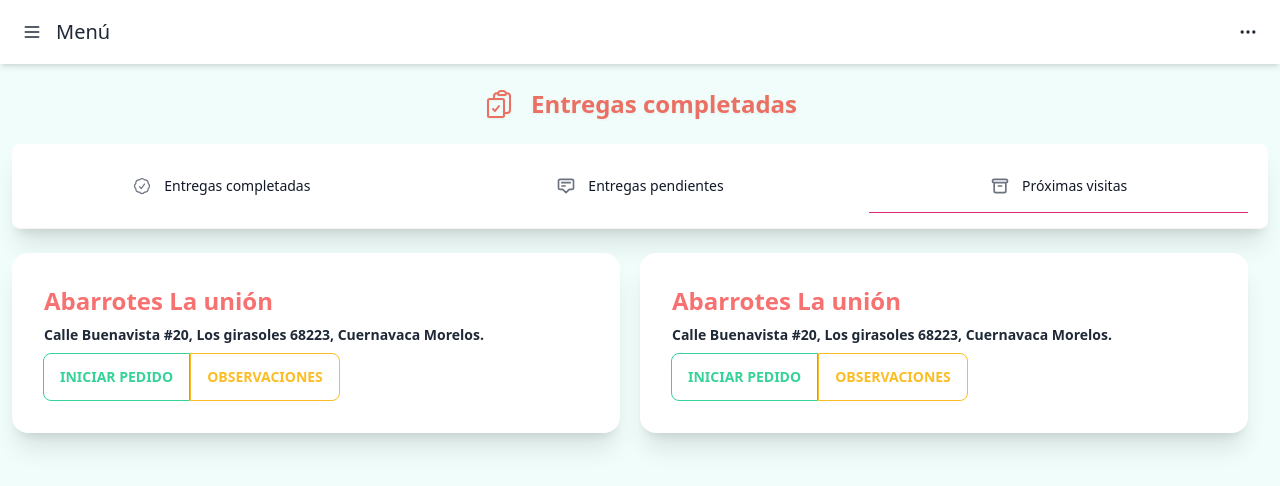
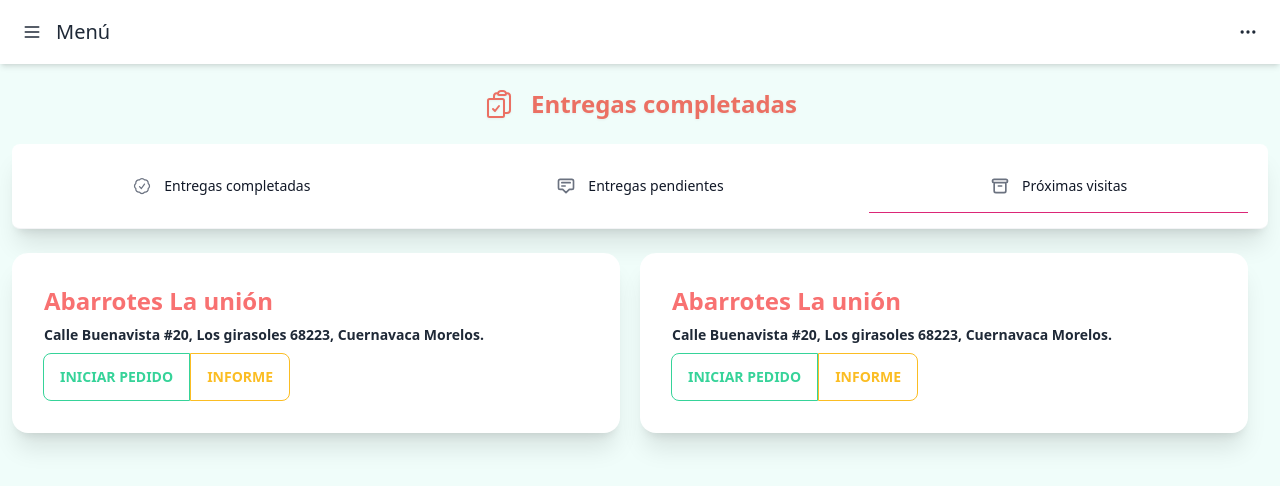
Before and after one commit to NunnaTech/Tzoalli, a website: page next-visits.html in a window 1280 px wide. Drawn offline with nearby package versions, Linux system fonts and the light colour scheme.

Commit message:
fix another typo

```diff
--- a/next-visits.html
+++ b/next-visits.html
@@ -8,7 +8,7 @@
   <link href="https://fonts.googleapis.com/css2?family=Inter:wght@400;500;600;700;800&display=swap" rel="stylesheet" />
   <link href="https://fonts.googleapis.com/icon?family=Material+Icons" rel="stylesheet">
   <link href="https://cdn.jsdelivr.net/npm/daisyui@2.31.0/dist/full.css" rel="stylesheet" type="text/css" />
-  <link href="./dist/output.css" rel="stylesheet">
+  <script src="https://cdn.tailwindcss.com"></script>
   <title>Visits | Pending</title>
 </head>
 
@@ -113,7 +113,7 @@
 
                     <div class="btn-group">
                       <a href="./order.html" class="btn btn-outline btn-success modal-button">Iniciar pedido</a>
-                      <a href="./observations.html" for="my-modal-6" class="btn btn-outline btn-warning modal-button">Observaciones</a>
+                      <a href="./observations.html" for="my-modal-6" class="btn btn-outline btn-warning modal-button">Informe</a>
                     </div>
 
                   </div>
@@ -127,7 +127,7 @@
 
                     <div class="btn-group">
                       <a href="./order.html" class="btn btn-outline btn-success modal-button">Iniciar pedido</a>
-                      <a href="./observations.html" for="my-modal-6" class="btn btn-outline btn-warning modal-button">Observaciones</a>
+                      <a href="./observations.html" for="my-modal-6" class="btn btn-outline btn-warning modal-button">Informe</a>
                     </div>
 
                   </div>
```
